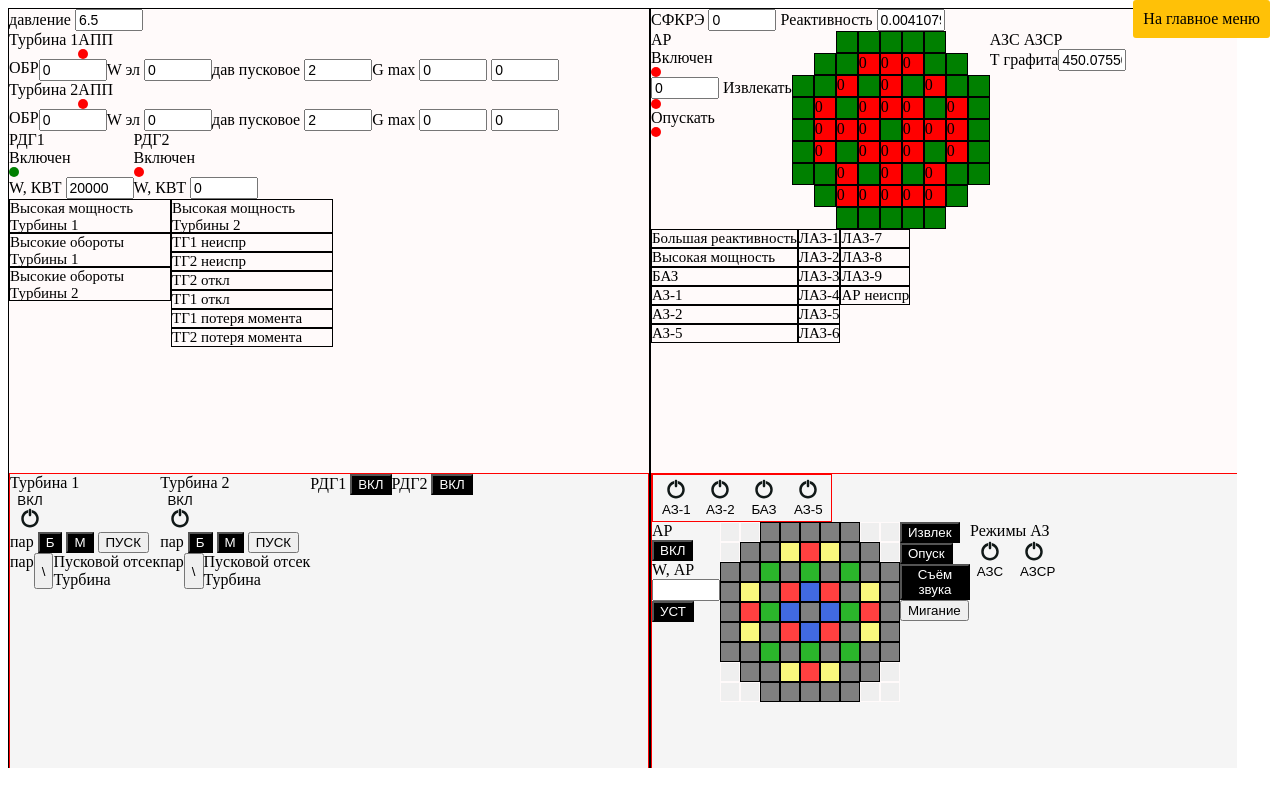
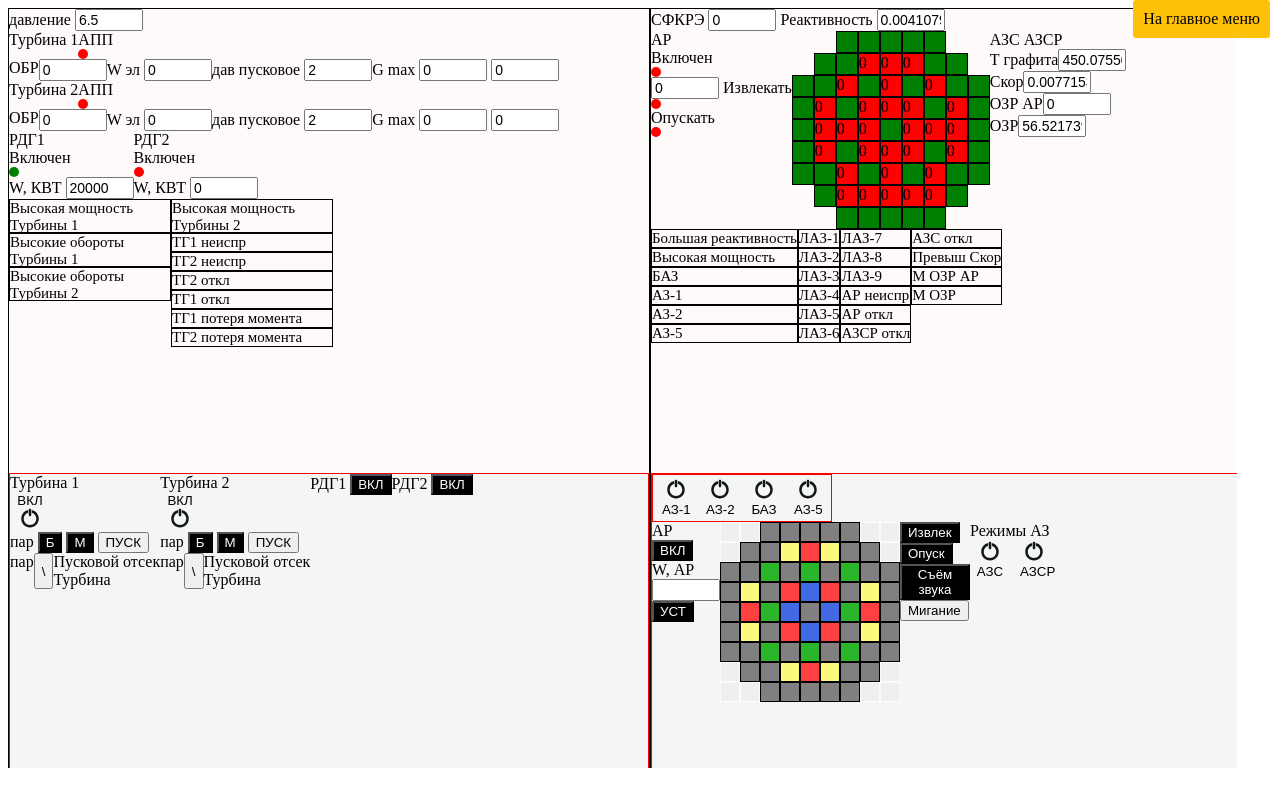
Before and after one commit to aresen12/nuclear, a Flask app: page /b/1 in a window 1280 px wide. Run offline with Flask 3, Linux system fonts and the light colour scheme; some libraries are stand-ins or nearby versions.

Commit message:
добавил болше сигнализаций

```diff
--- a/static/javascript/UI.js
+++ b/static/javascript/UI.js
@@ -55,15 +55,17 @@ function chosen(i, j, flag){
 }
 
 function setup_UI(reactor){
-//    console.log("setup");
 //СУЗ
     document.getElementById("W_Q").value = `${(reactor.thermal_power / 1e6 ).toFixed(0)}`;
     document.getElementById("reactivnost").value = reactor.rho_total;
+    document.getElementById("speed_power").value = reactor.az.period_power;
+    document.getElementById("ozr_ar").value = reactor.az.ozr_ar;
+    document.getElementById("ozr").value = reactor.ozr;
+    document.getElementById("grafit_temp").value = reactor.graphite_temp;
 //    Турбины
     document.getElementById("w_e1").value = reactor.t1.w_e;
     document.getElementById("w_e2").value = reactor.t2.w_e;
     document.getElementById("T_reactor").value = reactor.outlet_temp;
-    document.getElementById("grafit_temp").value = reactor.graphite_temp;
     document.getElementById("obr_t1").value = reactor.t1.obr;
     document.getElementById("obr_t2").value = reactor.t2.obr;
     document.getElementById("rdg1_p").value = reactor.rdg1.power_e;
--- a/static/javascript/az_classes.js
+++ b/static/javascript/az_classes.js
@@ -2,7 +2,7 @@ class TemporaryAlert{
     constructor(id_, type){
         this.id = id_;
         this.time = 0;
-        this.max_time = 4;
+        this.max_time = 10;
         this.type = type; // 1 - 2 - 3 - характеризует кому из операторов реагировать
     }
 
@@ -42,11 +42,17 @@ class Az{
         this.power_ar = 0
         this.current_errors = [];
         this.temporary_alert = [];
+        this.period_power = 0;
+        this.last_power = this.reactor.thermal_power;
+        this.ozr_ar = 0;
     }
 
     turn_on_or_down_ar(){
         this.ar = !this.ar;
         ui_power("lar_s", this.ar);
+        if (!this.ar){
+           this.temporary_alert.push(new TemporaryAlert('ar_turn_down', 2))
+        }
     }
 
     set_w_ar(w){
@@ -56,6 +62,7 @@ class Az{
 
     set_position_ar(direction){
         var flag = true;
+        this.ozr_ar = 0;
         for (let i = 0; i < this.ar_k.length; i++) {
                 if(direction < 0 && this.reactor.sterg[this.ar_k[i][0]][this.ar_k[i][1]] < 100){
                     if (this.reactor.sterg[this.ar_k[i][0]][this.ar_k[i][1]] + 5 <= 100){
@@ -68,8 +75,10 @@ class Az{
                     flag = false;
                     this.reactor.sterg[this.ar_k[i][0]][this.ar_k[i][1]] -= 5;
                 }
+                this.ozr_ar += this.reactor.sterg[this.ar_k[i][0]][this.ar_k[i][1]];
                 show_mnemo_i_j(this.reactor.sterg[this.ar_k[i][0]][this.ar_k[i][1]], this.ar_k[i][0], this.ar_k[i][1]);
         }
+        this.ozr_ar /= 4;
         return flag;
     }
 
@@ -90,7 +99,7 @@ class Az{
         for (let i = 0; i < 9; i++) {
             for (let j = 0; j < 9; j++) {
                 if(this.reactor.sterg[i][j] < 100){
-                    if (this.reactor.sterg[i][j] + 10 <= 100){
+                    if (this.reactor.sterg[i][j] + 10 <= 100 && this.reactor.sterg[i][j] >= 0){
                         this.reactor.sterg[i][j] += 10;
                         flag = false;
                     } else{
@@ -154,6 +163,7 @@ class Az{
         if (this.mode == 1){
             this.mode = 0;
             turn("azs_start", 0);
+            this.temporary_alert.push(new TemporaryAlert('azs_turn_down', 2))
         } else {
             this.mode = 1;
             turn("azs_start", 1);
@@ -164,10 +174,31 @@ class Az{
         if (this.mode == 2){
             this.mode = 0;
             turn("azsr_start", 0);
+            this.temporary_alert.push(new TemporaryAlert('azsr_turn_down', 2))
         } else {
             this.mode = 2;
             turn("azsr_start", 1);
         }
+    }
+
+    check_azs(){
+        this.period_power = (this.reactor.thermal_power - this.last_power) / 1e6;
+        if (this.period_power > 0.25 && this.mode == 1){
+            my_alert("high_speed_power");
+            this.current_errors.push("high_speed_power");
+            if (!this.sound){
+                this.sound = true;
+                playAudio();
+            }
+            if (this.period_power > 0.4){
+                this.az5();
+                this.azs_turn_down();
+            }
+            if (this.thermal_power > 700){
+                this.azs_turn_down();
+            }
+        }
+        this.last_power = this.reactor.thermal_power;
     }
 
     check_error_alerts(){
@@ -183,6 +214,16 @@ class Az{
             }
             my_alert("alert_power_q");
             flag = true;
+        }
+        if (this.ozr_ar > 50){
+             my_alert("m_ozr_ar");
+             flag = true;
+             c_e.push("m_ozr_ar");
+        }
+        if (this.reactor.ozr < 5.78){
+             my_alert("m_ozr");
+             flag = true;
+             c_e.push("m_ozr");
         }
         if (this.reactor.t1.obr > 3000){
              my_alert("alert_high_turnovers1");
@@ -269,7 +310,6 @@ class Az{
             flag = true;
             c_e.push("alert_az_2");
         }
-        console.log(this.temporary_alert);
         if (this.temporary_alert.length > 0 && this.temporary_alert[this.temporary_alert.length - 1].time == 0 && !this.sound){
             this.sound = true;
             playAudio();
@@ -303,7 +343,7 @@ class Az{
                 this.sound = true;
                 playAudio();
         }
-        else if (!flag && this.sound){
+        else if (!flag && this.sound && this.temporary_alert.length == 0){
             this.sound = false;
             document.getElementById("play").pause();
         }
@@ -333,6 +373,7 @@ class Az{
         this.check_error_alerts();
         this.check_az_work();
         this.update_ar();
+        this.check_azs();
         var c_index = [];
         for (let i = 0; i < this.temporary_alert.length; i++){
             if (this.temporary_alert[i].update()){
--- a/static/javascript/pump_classes.js
+++ b/static/javascript/pump_classes.js
@@ -24,6 +24,7 @@ class Pump{
             this.direction = -1;
             ui_power(`${this.id_pump}_s`, false);
             turn(`${this.id_pump}_btn`, false);
+            re.az.temporary_alert.push(new TemporaryAlert(`${this.id_pump}_turn_down`, 3))
             this.w_e = 0;
         } else if (!this.broken){
             this.work = true
--- a/static/javascript/reactor.js
+++ b/static/javascript/reactor.js
@@ -131,11 +131,29 @@ class Reactor{
         this.gcn["3_n"].g = 1200;
         this.gcn["2_n"].g = 0;
         this.w_e = 0;
+        this.ozr = 0;
+        this.time = 0;
+        this.update_ozr();
         this.rdg1.start_ui();
         for (let i = 0; i < DELAYED_GROUPS.length; i++){
             this.precursors.push((DELAYED_GROUPS[i]["beta"] / (LAMBDA_PROMPT * DELAYED_GROUPS[i]["lambda"])) * this.thermal_power);
     }
     show_mnemo(this);
+
+    }
+
+    update_ozr(){
+    this.ozr = 0;
+        let k = 0;
+        for (let i = 0; i < this.sterg.length; i++){
+            for (let j = 0; j < this.sterg[i].length; j++){
+                if (this.sterg[i][j] != -1){
+                    this.ozr += this.sterg[i][j];
+                    k += 1;
+                }
+            }
+        }
+        this.ozr /= k;
     }
 
     set_unset_up_direction() {
@@ -194,28 +212,21 @@ class Reactor{
         this.chosen.splice(i2, 1);
 
         }
+
+
      get_boiling_point(p_mpa){
         return 179.9 + p_mpa * 14.3;
     }
 
     calculate_rods_reactivity(){
-        let summ = 0;
-        for (let i = 0; i < 9; i++){
-            for (let j = 0; j < 9; j++){
-                if (this.sterg[i][j] != -1){
-                    summ += this.sterg[i][j];
-                }
-            }
-        }
-        let rods  = summ / 69;
-        console.log(rods);
-
-        let rad = Math.PI * (rods / 100.0);
+        let rad = Math.PI * (this.ozr / 100.0);
         let eff = 0.5 * (1.0 - Math.cos(rad));
         return 0.018 * (0.52 - eff);
     }
 
      update(){
+        this.time += 1;
+         this.update_ozr();
          this.az.update();
          if (this.az.az_run){
             this.direction = 0;
@@ -329,6 +340,7 @@ class Reactor{
                 break;
             }
         }
+
 //         console.log("water", water_flow, "Т ТВЭЛ", this.fuel_temp,"T вых", this.outlet_temp, "пар", this.void_fraction, "rho void", this.rho_void, "rho t", this.rho_total )
          setup_UI(this);
          send_update();
--- a/templates/BSM.html
+++ b/templates/BSM.html
@@ -169,7 +169,11 @@
             {% endfor %}
                         </div>
                     <div>
-                        АЗС АЗСР <br> Т графита<input class="input-big" id="grafit_temp">
+                        АЗС АЗСР
+                        <br> Т графита<input class="input-big" id="grafit_temp">
+                        <br> Скор<input class="input-big" id="speed_power">
+                        <br> ОЗР АР<input class="input-big" id="ozr_ar">
+                        <br> ОЗР<input class="input-big" id="ozr">
                     </div>
                     </div>
             <div style="display:flex;">
@@ -194,7 +198,16 @@
                 <div id="alert_laz_8" class="alert-error">ЛАЗ-8</div>
                 <div id="alert_laz_9" class="alert-error">ЛАЗ-9</div>
                     <div class="alert-error">АР неиспр</div>
+                    <div id="ar_turn_down" class="alert-error">АР откл</div>
+                    <div id="azsr_turn_down" class="alert-error">АЗСР откл</div>
                 </div>
+                <div>
+                    <div id="azs_turn_down" class="alert-error">АЗС откл</div>
+                    <div id="high_speed_power" class="alert-error">Превыш Скор</div>
+                    <div id="m_ozr_ar" class="alert-error">М ОЗР АР</div>
+                    <div id="m_ozr" class="alert-error">М ОЗР</div>
+                </div>
+
 <!--                <div>Критически низкая мощность</div>-->
 
 
@@ -393,28 +406,37 @@ W
 
             <div class="errors-table" style="display:flex;">
                 <div>
-                <div id="h_lower_water_level_BS1" class="alert-error">Уровень воды в БС1 опасно низкий</div>
-                <div id="h_lower_water_level_BS2" class="alert-error">Уровень воды в БС2 опасно низкий</div>
-                <div id="h_high_water_level_BS1" class="alert-error">Уровень воды в БС1 выше нормы</div>
-                <div id="h_high_water_level_BS2" class="alert-error">Уровень воды в БС2 выше нормы</div>
+                <div id="h_lower_water_level_BS1" class="alert-error">УВ БС1 опасно низкий</div>
+                <div id="h_lower_water_level_BS2" class="alert-error">УВ БС2 опасно низкий</div>
+                <div id="h_high_water_level_BS1" class="alert-error">УВ БС1 выше нормы</div>
+                <div id="h_high_water_level_BS2" class="alert-error">УВ БС2 выше нормы</div>
+                    <div id="level_down1" class="alert-error">Cброс БС1</div>
+                <div id="level_down2" class="alert-error">Cброс БС2</div>
                 </div>
                 <div>
-                    <div id="level_down1" class="alert-error">Cброс БС1</div>
-                <div id="level_down2" class="alert-error">Cброс БС2</div>
+
                     <div id="1_n_error" class="alert-error">ГНЦ1 неиспр</div>
                 <div id="2_n_error" class="alert-error">ГНЦ2 неиспр</div>
                 <div id="3_n_error" class="alert-error">ГНЦ3 неиспр</div>
+                    <div id="1_a_error" class="alert-error">АГНЦ1 неиспр</div>
+                <div id="2_a_error" class="alert-error">АГНЦ2 неиспр</div>
+                <div id="3_a_error" class="alert-error">АГНЦ3 неиспр</div>
 
                 </div>
-                <div><div id="1_a_error" class="alert-error">АГНЦ1 неиспр</div>
-                <div id="2_a_error" class="alert-error">АГНЦ2 неиспр</div>
-                <div id="3_a_error" class="alert-error">АГНЦ3 неиспр</div>
-                <div id="alert_high_temperature2" class="alert-error">высокая температура2</div>
-
+                <div>
+                <div id="alert_high_temperature2" class="alert-error">ВТ ББ</div>
+<div id="alert_high_temperatureBS1" class="alert-error">ВТ БС1</div>
+                    <div id="alert_high_temperatureBS2" class="alert-error">ВТ БС2</div>
+                    <div id="1_n_turn_down" class="alert-error">ГНЦ1 ОТКЛ</div>
             </div>
                 <div>
-                    <div id="alert_high_temperatureBS1" class="alert-error">высокая температура в БС1</div>
-                    <div id="alert_high_temperatureBS2" class="alert-error">высокая температура в БС2</div>
+
+                <div id="2_n_turn_down" class="alert-error">ГНЦ2 ОТКЛ</div>
+                <div id="3_n_turn_down" class="alert-error">ГНЦ3 ОТКЛ</div>
+                <div id="4_n_turn_down" class="alert-error">ГНЦ4 ОТКЛ</div>
+                    <div id="1_a_turn_down" class="alert-error">АГНЦ1 ОТКЛ</div>
+                <div id="2_a_turn_down" class="alert-error">АГНЦ2 ОТКЛ</div>
+                <div id="3_a_turn_down" class="alert-error">АГНЦ3 ОТКЛ</div>
                 </div>
             </div>
                 </div>
@@ -449,15 +471,24 @@ W
         {% for j in range(1, 4)%}
                     <div>
             ГЦН{{j}}
-                <button  onclick="re.gcn['{{j}}_a'].turn_on_or_down()">ВКЛ</button>
+                <button class="az-btn" onclick="re.gcn['{{j}}_a'].turn_on_or_down()">
+                    <div id="{{j}}_a_btn">
+                     <svg  version="1.1" xmlns="http://www.w3.org/2000/svg" width="20px"
+                           height="20px" viewBox="0 0 32 32" xml:space="preserve" fill="#000000">
+                         <g id="SVGRepo_bgCarrier" stroke-width="0"></g>
+                         <g id="SVGRepo_tracerCarrier" stroke-linecap="round" stroke-linejoin="round"></g>
+                         <g id="SVGRepo_iconCarrier"> <style type="text/css"> .puchipuchi_een{fill:#111918;} </style>
+                             <path class="puchipuchi_een" d="M30,17c0,7.72-6.28,14-14,14S2,24.72,2,17C2,10.311,6.718,4.71,13,3.332v4.129 C8.948,8.739,6,12.531,6,17c0,5.514,4.486,10,10,10s10-4.486,10-10c0-4.469-2.948-8.261-7-9.539V3.332C25.282,4.71,30,10.311,30,17z M16,13c1.104,0,2-0.896,2-2V3c0-1.104-0.896-2-2-2s-2,0.896-2,2v8C14,12.104,14.896,13,16,13z">
+
+                             </path> </g></svg>
+                </div>
+                    ВКЛ</button>
                     <button class="black-btn" onclick="re.gcn['{{j}}_a'].set_unset_up_direction()">Б</button>
                     <button class="black-btn" onclick="re.gcn['{{j}}_a'].set_unset_down_direction()">М</button>
                         </div>
             {% endfor %}
             </div>
-                <button onclick="re.bs1.turn_or_down()">ВКЛ1</button>
-                <button onclick="re.bs2.turn_or_down()">ВКЛ1</button>
-                </div>
+                                </div>
         </div>
     </div>
     <audio id="play" src="/static/rbmk-scram-sound.mp3" style="display:none;"></audio>
```
